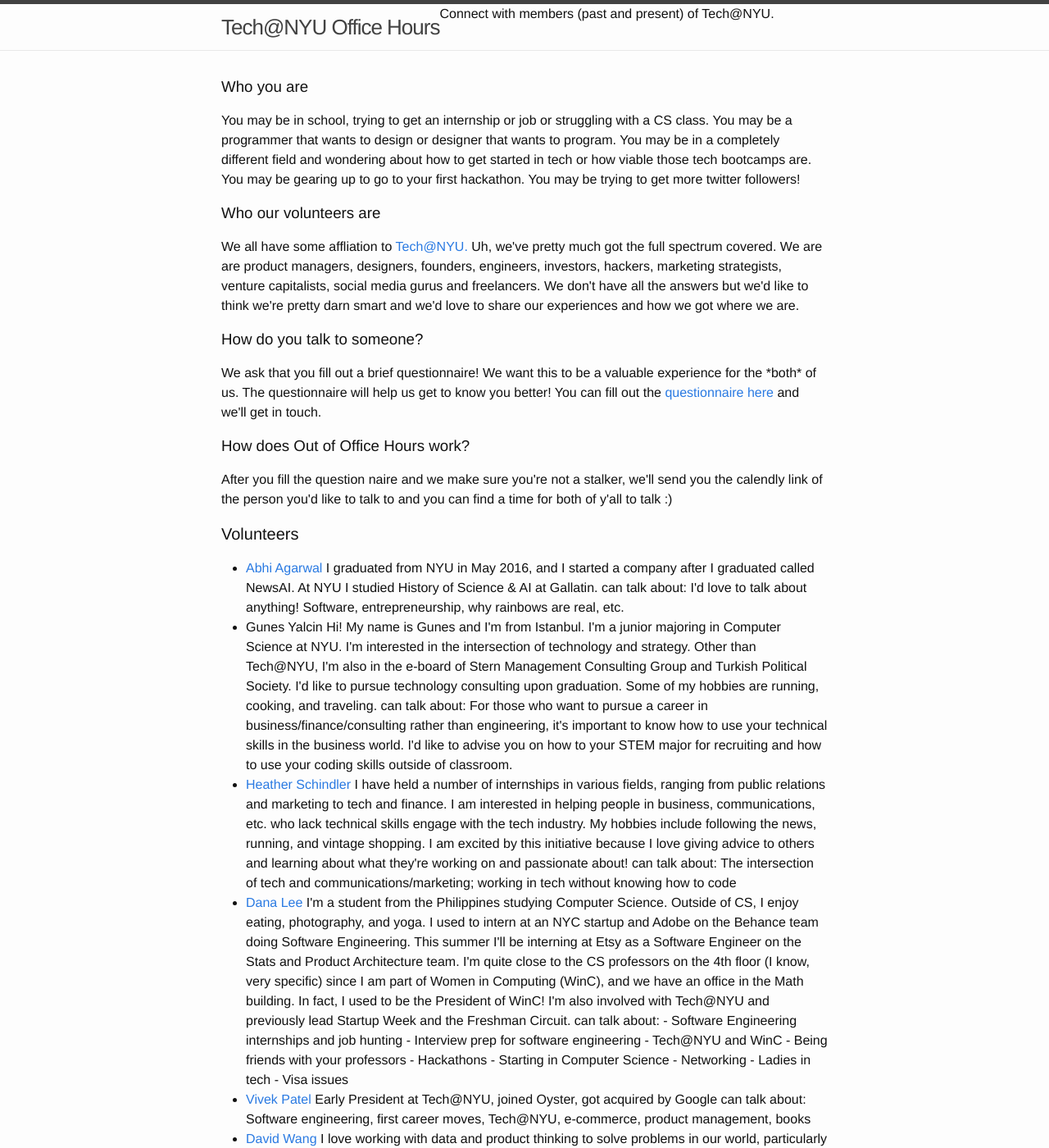
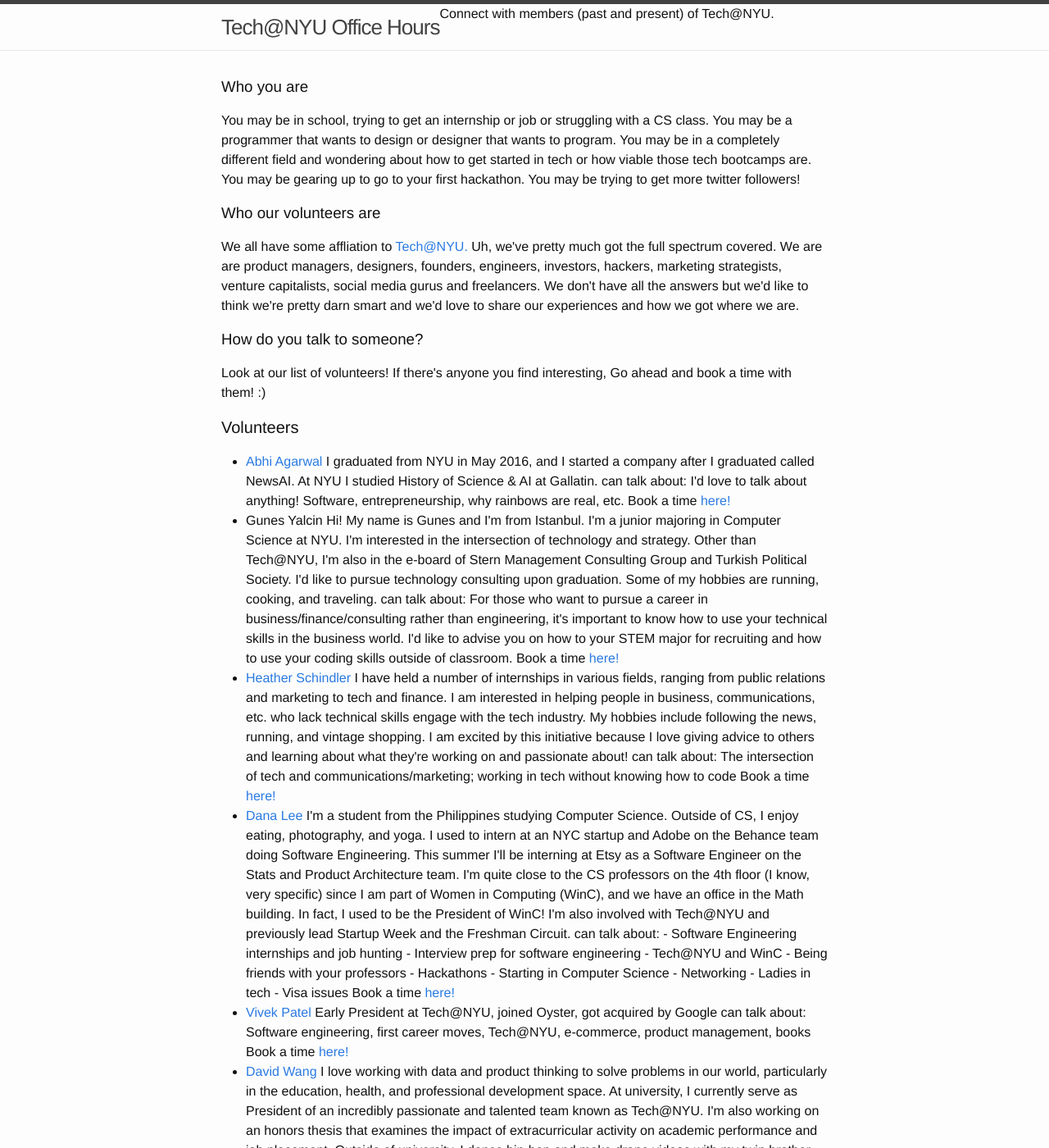
Before and after one commit to TechAtNYU/office-hours-site, a Jekyll site: the page built from index.html, in a window 1280 px wide and 1400 px high. Shown: the whole window at 82% size. Built offline with Jekyll 4.4.1, drawn with Linux system fonts in a browser that asks for light colours; some of the changed text lies outside the part shown.

Commit message:
adding all copy

```diff
--- a/_data/volunteers.csv
+++ b/_data/volunteers.csv
@@ -1,4 +1,4 @@
-Timestamp,name,email,website,position ,about,topics,Calendly link
+Timestamp,name,email,website,position ,about,topics,calendly
 2017/01/27 12:22:47 PM EST,Abhi Agarwal,abhi@newsai.co,https://abhi.co,Software & Co-founder @ NewsAI,"I graduated from NYU in May 2016, and I started a company after I graduated called NewsAI. At NYU I studied History of Science & AI at Gallatin.","I'd love to talk about anything! Software, entrepreneurship, why rainbows are real, etc.",calendly.com/abhi
 2017/01/27 2:27:45 PM EST,Gunes Yalcin,gunes.yalcin@nyu.edu,NA,junior majoring in computer science,"Hi! My name is Gunes and I'm from Istanbul. I'm a junior majoring in Computer Science at NYU. I'm interested in the intersection of technology and strategy. Other than Tech@NYU, I'm also in the e-board of Stern Management Consulting Group and Turkish Political Society. I'd like to pursue technology consulting upon graduation. Some of my hobbies are running, cooking, and traveling.","For those who want to pursue a career in business/finance/consulting rather than engineering, it's important to know how to use your technical skills in the business world. I'd like to advise you on how to your STEM major for recruiting and how to use your coding skills outside of classroom.",calendly.com/gy447/tech-nyu-office-hours
 2017/01/27 3:24:55 PM EST,Heather Schindler,hcs297@nyu.edu,https://www.linkedin.com/in/heatherschind/,Senior at NYU studying History and Communications; Marketing Lead at Tech@NYU,"I have held a number of internships in various fields, ranging from public relations and marketing to tech and finance. I am interested in helping people in business, communications, etc. who lack technical skills engage with the tech industry. My hobbies include following the news, running, and vintage shopping. I am excited by this initiative because I love giving advice to others and learning about what they're working on and passionate about!",The intersection of tech and communications/marketing; working in tech without knowing how to code,calendly.com/hcs297
--- a/_includes/info.html
+++ b/_includes/info.html
@@ -5,7 +5,4 @@
 <p>We all have some affliation to <a href="https://techatnyu.org">Tech@NYU.</a> Uh, we've pretty much got the full spectrum covered. We are are product managers, designers, founders, engineers, investors, hackers, marketing strategists, venture capitalists, social media gurus and freelancers. We don't have all the answers but we'd like to think we're pretty darn smart and we'd love to share our experiences and how we got where we are.</p>
 
 <h3>How do you talk to someone?</h3>
-<p>We ask that you fill out a brief questionnaire! We want this to be a valuable experience for the *both* of us. The questionnaire will help us get to know you better! You can fill out the <a href="https://goo.gl/forms/GOeNNTMOyP34qnu13">questionnaire here</a> and we'll get in touch.</p>
-
-<h3>How does Out of Office Hours work?</h3>
-<p>After you fill the question naire and we make sure you're not a stalker, we'll send you the calendly link of the person you'd like to talk to and you can find a time for both of y'all to talk :)</p>
+<p>Look at our list of volunteers! If there's anyone you find interesting, Go ahead and book a time with them! :) </p>
--- a/index.html
+++ b/index.html
@@ -18,6 +18,7 @@
       {{ volunteer.position }}
       {{ volunteer.about }}
       can talk about: {{ volunteer.topics }}
+      Book a time <a href="{{ volunteer.calendly }}">here!</a>
     </li>
     {% endfor %}
   </ul>
```
Also changed, not shown: 1 other file.
